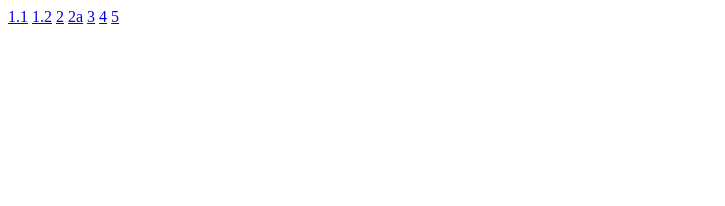
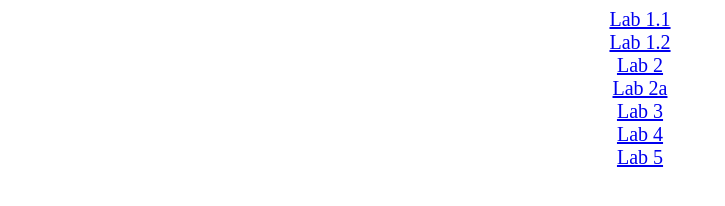
Before and after one commit to Che-droid/ForInternet, a plain HTML site: page index.html in a window 1280 px wide. Shown: the whole page, without its empty margins (0-725 px from the left). Drawn offline with Linux system fonts and the light colour scheme; files that its build step writes are made by us from their sources.

Commit message:
index.html changed

```diff
--- a/index.html
+++ b/index.html
@@ -4,16 +4,18 @@
     <meta charset="UTF-8">
     <meta name="viewport" content="width=device-width, initial-scale=1.0">
     <meta http-equiv="X-UA-Compatible" content="ie=edge">
-    <link rel="stylesheet" href="style4.css">
-    <title>4</title>
+    <link rel="stylesheet" href="style.css">
+    <title>Main</title>
 </head>
 <body>
-    <a href="ForInternetHTML1/Index.html">1.1</a>
-    <a href="ForInternetHTML1/Index1.2.html">1.2</a>
-    <a href="ForInternetHTML2/index2.html">2</a>
-    <a href="ForInternetHTML2a/index2a.html">2a</a>
-    <a href="ForInternetHTML3/index3.html">3</a>
-    <a href="ForInternetHTML4/index4.html">4</a>
-    <a href="ForInternetHTML5/index5.html">5</a>
+    <div id="d">
+    <a class="link" href="ForInternetHTML1/Index.html">Lab 1.1</a><br>
+    <a class="link" href="ForInternetHTML1/Index1.2.html">Lab 1.2</a><br>
+    <a class="link" href="ForInternetHTML2/index2.html">Lab 2</a><br>
+    <a class="link" href="ForInternetHTML2a/index2a.html">Lab 2a</a><br>
+    <a class="link" href="ForInternetHTML3/index3.html">Lab 3</a><br>
+    <a class="link" href="ForInternetHTML4/index4.html">Lab 4</a><br>
+    <a class="link" href="ForInternetHTML5/index5.html">Lab 5</a><br>
+</div>
 </body>
 </html>
--- /dev/null
+++ b/style.css
@@ -0,0 +1,8 @@
+.link{
+    font-size: 20px;
+}
+
+#d{
+    display: block;
+    text-align: center;
+}
```
